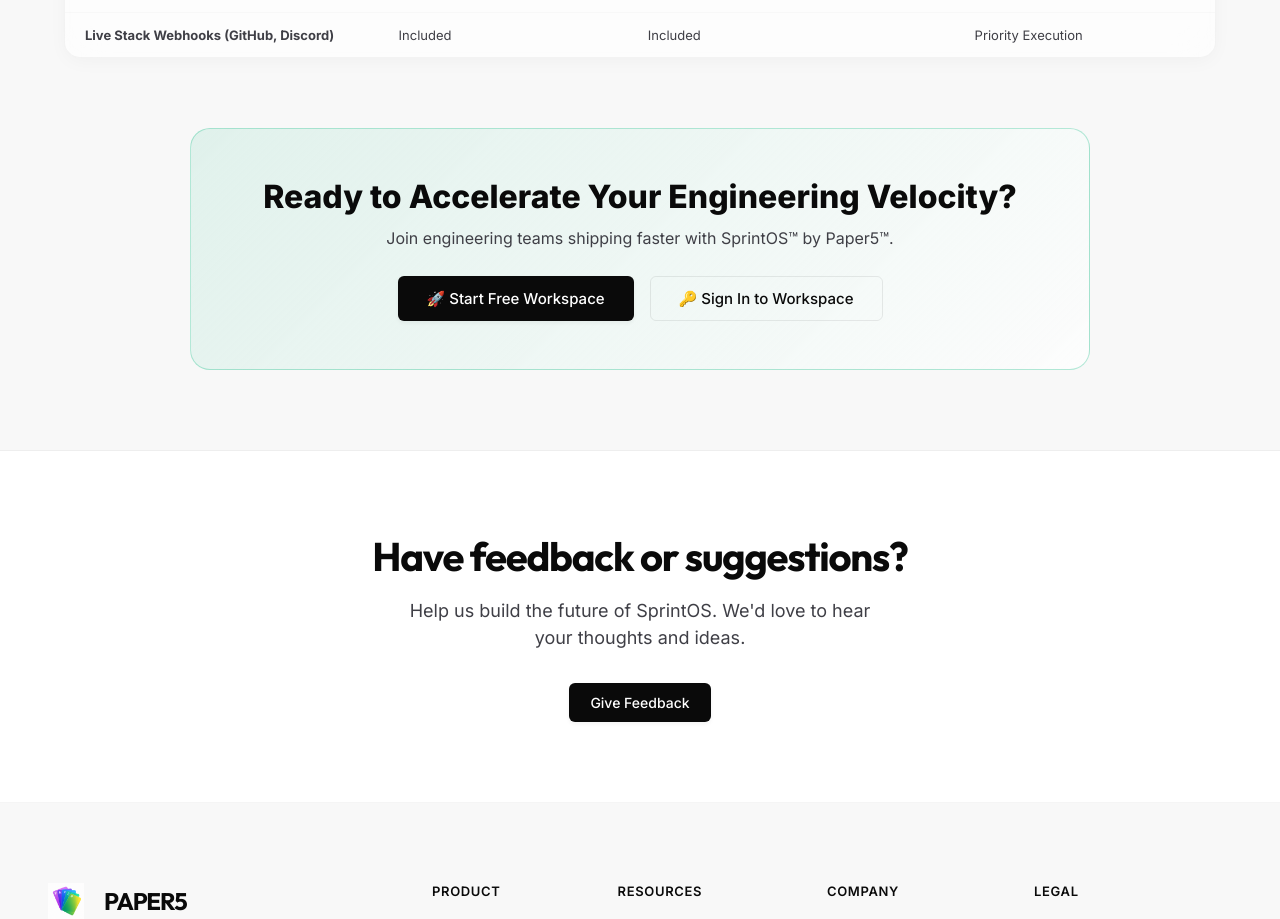
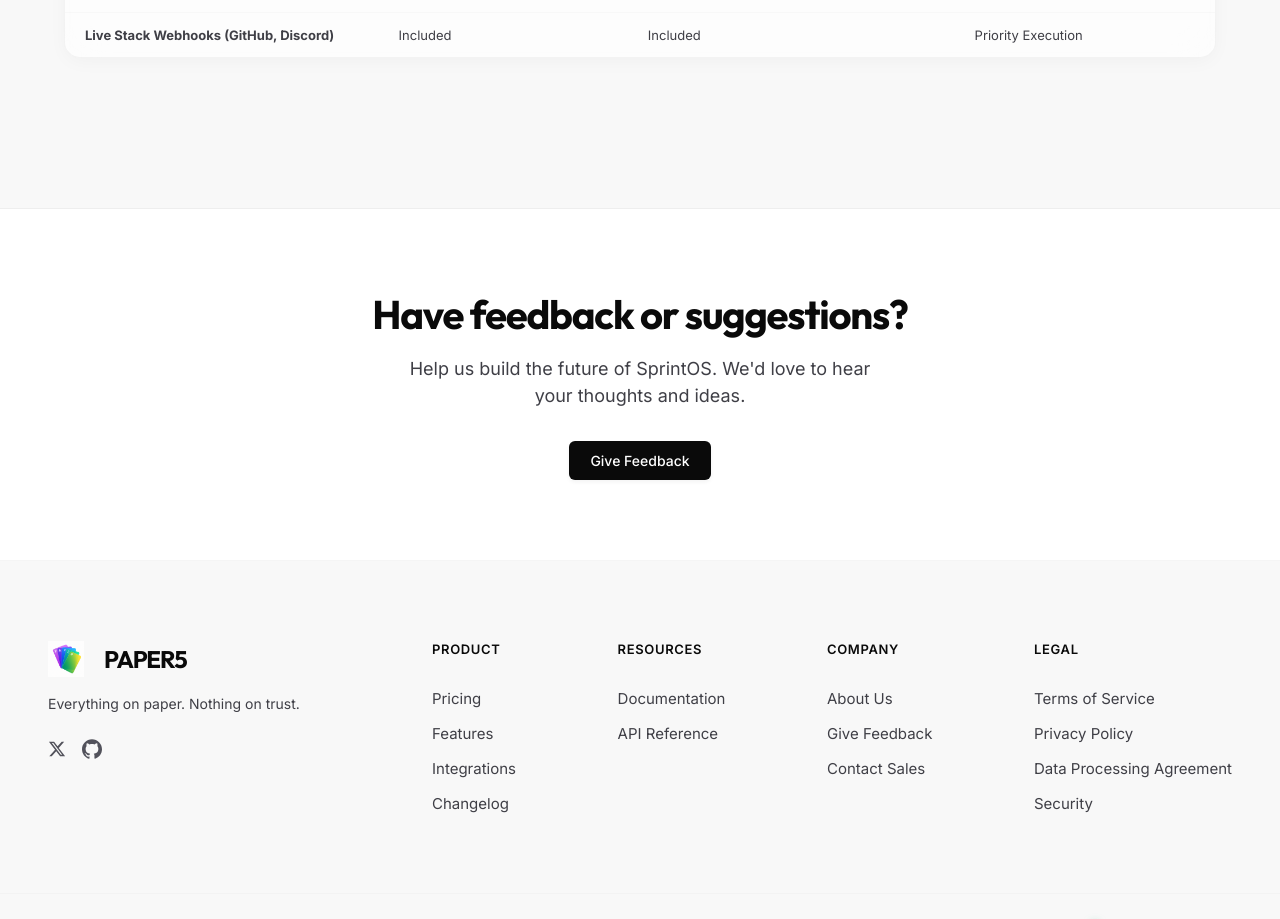
Before and after one commit to erharsh237/paper5, a React (Vite) app: page /features in a window 1280 px wide. Shown: the part 3326-4245 px from the top of the page. Built offline with nearby package versions, Linux system fonts and the light colour scheme; no server answers.

Commit message:
fix: Remove bottom CTA banner from Features page

```diff
--- a/src/pages/Features.jsx
+++ b/src/pages/Features.jsx
@@ -248,20 +248,6 @@ export default function Features() {
             </table>
           </div>
         </section>
-
-        {/* CTA Footer Box */}
-        <div className="features-cta-box">
-          <h2>Ready to Accelerate Your Engineering Velocity?</h2>
-          <p>Join engineering teams shipping faster with SprintOS™ by Paper5™.</p>
-          <div style={{ display: 'flex', justifyContent: 'center', gap: '16px', flexWrap: 'wrap' }}>
-            <button className="btn-primary" style={{ padding: '12px 28px', fontSize: '15px' }} onClick={() => navigate('/signup')}>
-              🚀 Start Free Workspace
-            </button>
-            <button className="btn-ghost" style={{ padding: '12px 28px', fontSize: '15px' }} onClick={() => navigate('/login')}>
-              🔑 Sign In to Workspace
-            </button>
-          </div>
-        </div>
       </div>
     </MarketingLayout>
   )
```
